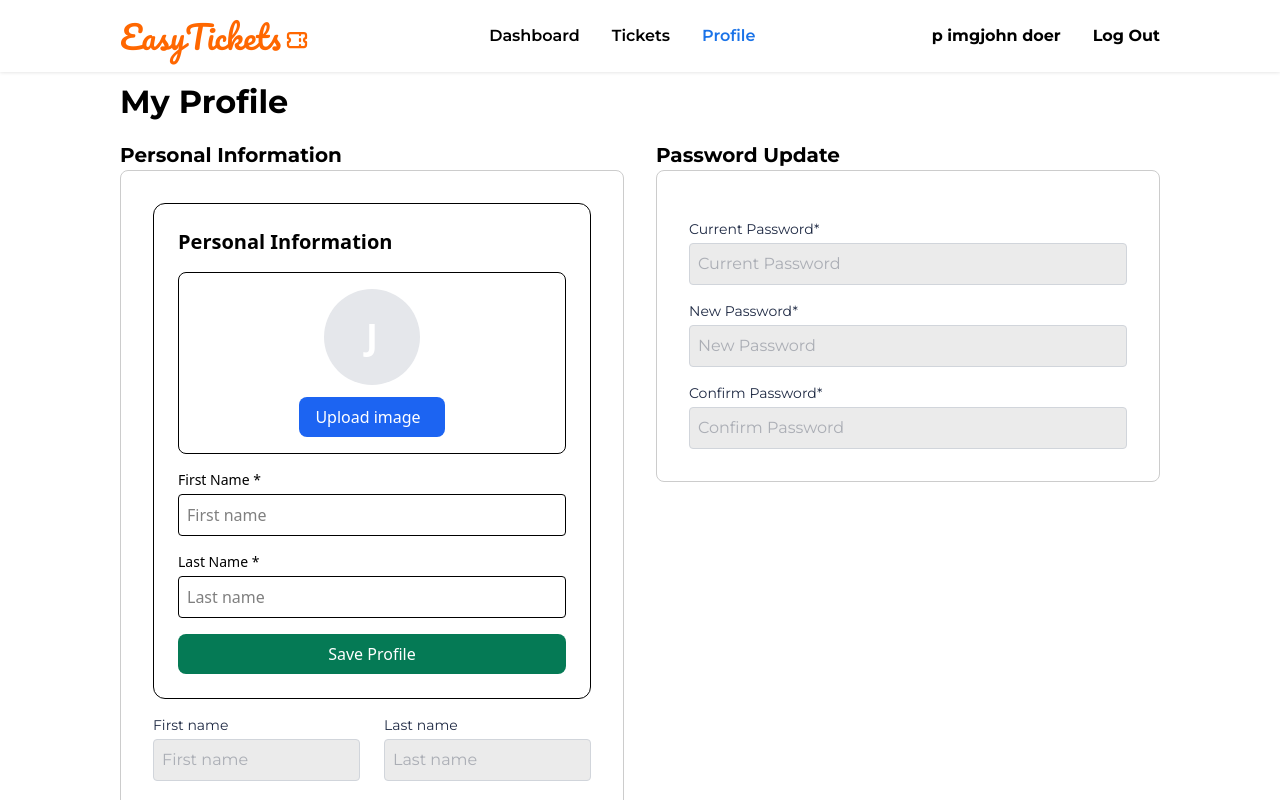
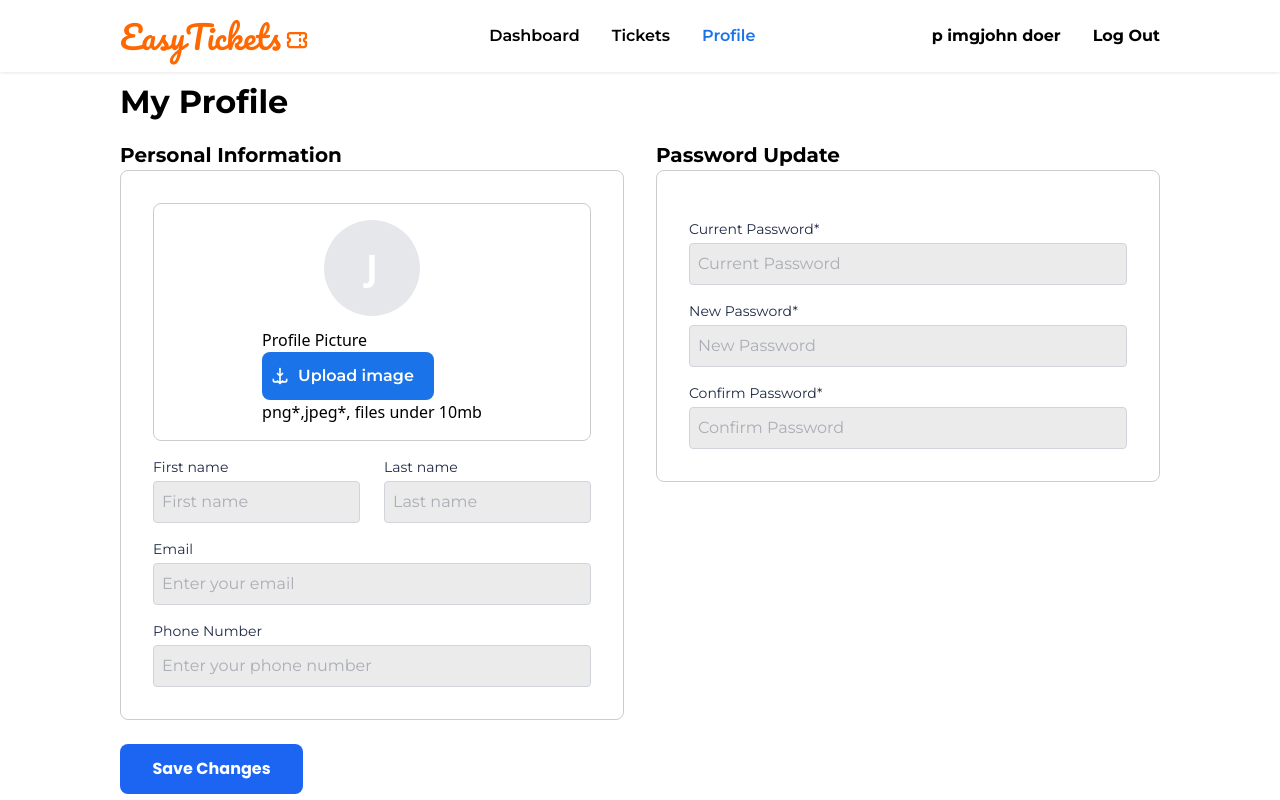
Before and after one commit to mafindijr/easy-ticketing-app, a React (Vite) app: page /profile in a window 1280 px wide. Shown: the top 800 px of the page. Built offline with nearby package versions, Linux system fonts and the light colour scheme.

Commit message:
improving the styles to match the design

```diff
--- a/src/components/test-profile.jsx
+++ b/src/components/test-profile.jsx
@@ -1,44 +1,46 @@
 import React, { useState } from "react";
-import { useForm, Controller } from "react-hook-form";
 
-export default function ProfileForm() {
-  const { handleSubmit, control, register, reset, formState: { errors } } = useForm();
+const ProfileUploader = () => {
+  const [imageFile, setImageFile] = useState(null);
   const [previewUrl, setPreviewUrl] = useState(null);
-  const [errorMsg, setErrorMsg] = useState("");
+  const [error, setError] = useState("");
 
-  const onSubmit = (data) => {
-    console.log(data);
+  const handleChange = (e) => {
+    const file = e.target.files[0];
+    if (!file) return;
+
+    // validate file type
+    const validTypes = ["image/png", "image/jpeg", "image/jpg"];
+    if (!validTypes.includes(file.type)) {
+      setError("File type not supported. Please upload a png, jpeg, or jpg");
+      setImageFile(null);
+      setPreviewUrl(null);
+      return;
+    }
+
+    // validate size
+    if (file.size > 10 * 1024 * 1024) {
+      setError("File too large. Max 10MB");
+      setImageFile(null);
+      setPreviewUrl(null);
+      return;
+    }
+
+    setError("");
+    setImageFile(file);
+    setPreviewUrl(URL.createObjectURL(file));
   };
 
-  const validateImage = (file) => {
-    const validTypes = ["image/png", "image/jpeg", "image/jpg"];
-    if (!file) return true;
-    if (!validTypes.includes(file.type)) {
-      setErrorMsg("File type not supported. Please upload a png, jpeg, or jpg");
-      return false;
-    }
-    if (file.size > 10 * 1024 * 1024) {
-      setErrorMsg("File too large. Max 10MB");
-      return false;
-    }
-    setErrorMsg("");
-    return true;
+  const handleRemove = () => {
+    setImageFile(null);
+    setPreviewUrl(null);
+    setError("");
   };
 
   return (
-    <form onSubmit={handleSubmit(onSubmit)} className="max-w-md mx-auto border p-6 rounded-xl">
-      <h2 className="text-xl font-semibold mb-4">Personal Information</h2>
+    <div>
 
-      {/* Profile Picture */}
-      <Controller
-        control={control}
-        name="profileImage"
-        defaultValue={null}
-        rules={{
-          validate: validateImage,
-        }}
-        render={({ field: { onChange, value } }) => (
-          <div className="border p-4 rounded-lg flex flex-col items-center mb-4">
+      <div className="border border-[#cccccc] p-4 rounded-lg flex flex-col items-center">
         <div className="w-24 h-24 mb-3 rounded-full bg-gray-200 flex items-center justify-center text-4xl font-bold text-white overflow-hidden">
           {previewUrl ? (
             <img
@@ -50,166 +52,171 @@ export default function ProfileForm() {
             "J"
           )}
         </div>
-            <label className="cursor-pointer inline-flex items-center space-x-2 bg-blue-600 text-white px-4 py-2 rounded-lg">
+            <div className="flex flex-col">
+              <h4>Profile Picture</h4>
+               <div className="inline-flex gap-[10px]">
+                <label className="w-[172px] bg-homeexplore text-[16px] font-montserrat font-semibold rounded-[8px] px-[8px] py-[12px] cursor-pointer inline-flex items-center space-x-2 text-white">
+                <svg
+                    xmlns="http://www.w3.org/2000/svg"
+                    className="h-5 w-5"
+                    fill="none"
+                    viewBox="0 0 24 24"
+                    stroke="currentColor"
+                >
+                    <path
+                    strokeLinecap="round"
+                    strokeLinejoin="round"
+                    strokeWidth={2}
+                    d="M4 16v1a2 2 0 002 2h12a2 2 0 002-2v-1M12 12v9m0 0l-3-3m3 3l3-3M12 3v9m0 0l-3-3m3 3l3-3"
+                    />
+                </svg>
                 <span>Upload image</span>
                 <input
                     type="file"
                     accept="image/png, image/jpeg"
+                    onChange={handleChange}
                     className="hidden"
-                onChange={(e) => {
-                  const file = e.target.files[0];
-                  if (validateImage(file)) {
-                    onChange(file);
-                    setPreviewUrl(URL.createObjectURL(file));
-                  } else {
-                    onChange(null);
-                    setPreviewUrl(null);
-                  }
-                }}
                 />
                 </label>
-            {value && (
+
+                {imageFile && (
                 <button
-                type="button"
-                onClick={() => {
-                  onChange(null);
-                  setPreviewUrl(null);
-                  setErrorMsg("");
-                }}
-                className="mt-2 px-4 py-2 bg-gray-300 rounded-lg"
+                    onClick={handleRemove}
+                    className="w-[92px] text-[16px] text-[#999999] font-montserrat font-semibold rounded-[8px] px-[8px] py-[12px]"
+                    style={{boxShadow: " 0px 2px 0px 1px rgba(0, 0, 0, 0.25)"}}
+
                 >
                     Remove
                 </button>
                 )}
-            {errorMsg && <p className="text-red-600 text-sm mt-2">{errorMsg}</p>}
               </div>
-        )}
-      />
-
-      {/* First Name */}
-      <div className="mb-4">
-        <label className="block text-sm font-medium mb-1">First Name *</label>
-        <input
-          className={`border w-full p-2 rounded ${errors.firstName ? "border-red-500" : ""}`}
-          placeholder="First name"
-          {...register("firstName", { required: "First name is required" })}
-        />
-        {errors.firstName && <p className="text-red-500 text-sm">{errors.firstName.message}</p>}
+                <span>png*,jpeg*, files under 10mb</span>
             </div>
 
-      {/* Last Name */}
-      <div className="mb-4">
-        <label className="block text-sm font-medium mb-1">Last Name *</label>
-        <input
-          className={`border w-full p-2 rounded ${errors.lastName ? "border-red-500" : ""}`}
-          placeholder="Last name"
-          {...register("lastName", { required: "Last name is required" })}
-        />
-        {errors.lastName && <p className="text-red-500 text-sm">{errors.lastName.message}</p>}
+
+        {error && <p className="text-red-600 text-sm mt-2">{error}</p>}
       </div>
+    </div>
+  );
+};
 
-      <button type="submit" className="bg-green-600 text-white px-5 py-2 rounded-lg w-full">
-        Save Profile
-      </button>
-    </form>
-  );
-}
+export default ProfileUploader;
 
 
 
 // import React, { useState } from "react";
+// import { useForm, Controller } from "react-hook-form";
 
-// const ProfileUploader = () => {
-//   const [imageFile, setImageFile] = useState(null);
+// export default function ProfileForm() {
+//   const { handleSubmit, control, register, reset, formState: { errors } } = useForm();
 //   const [previewUrl, setPreviewUrl] = useState(null);
-//   const [error, setError] = useState("");
+//   const [errorMsg, setErrorMsg] = useState("");
 
-//   const handleChange = (e) => {
-//     const file = e.target.files[0];
-//     if (!file) return;
-
-//     // validate file type
-//     const validTypes = ["image/png", "image/jpeg", "image/jpg"];
-//     if (!validTypes.includes(file.type)) {
-//       setError("File type not supported. Please upload a png, jpeg, or jpg");
-//       setImageFile(null);
-//       setPreviewUrl(null);
-//       return;
-//     }
-
-//     // validate size
-//     if (file.size > 10 * 1024 * 1024) {
-//       setError("File too large. Max 10MB");
-//       setImageFile(null);
-//       setPreviewUrl(null);
-//       return;
-//     }
-
-//     setError("");
-//     setImageFile(file);
-//     setPreviewUrl(URL.createObjectURL(file));
+//   const onSubmit = (data) => {
+//     console.log(data);
 //   };
 
-//   const handleRemove = () => {
-//     setImageFile(null);
-//     setPreviewUrl(null);
-//     setError("");
+//   const validateImage = (file) => {
+//     const validTypes = ["image/png", "image/jpeg", "image/jpg"];
+//     if (!file) return true;
+//     if (!validTypes.includes(file.type)) {
+//       setErrorMsg("File type not supported. Please upload a png, jpeg, or jpg");
+//       return false;
+//     }
+//     if (file.size > 10 * 1024 * 1024) {
+//       setErrorMsg("File too large. Max 10MB");
+//       return false;
+//     }
+//     setErrorMsg("");
+//     return true;
 //   };
 
 //   return (
-//     <div className="p-6 border rounded-xl max-w-md mx-auto">
+//     <form onSubmit={handleSubmit(onSubmit)} className="max-w-md mx-auto border p-6 rounded-xl">
 //       <h2 className="text-xl font-semibold mb-4">Personal Information</h2>
 
-//       <div className="border p-4 rounded-lg flex flex-col items-center">
-//         <div className="w-24 h-24 mb-3 rounded-full bg-gray-200 flex items-center justify-center text-4xl font-bold text-white overflow-hidden">
-//           {previewUrl ? (
-//             <img
-//               src={previewUrl}
-//               alt="preview"
-//               className="object-cover w-full h-full rounded-full"
-//             />
-//           ) : (
-//             "J"
-//           )}
-//         </div>
+//       {/* Profile Picture */}
+//       <Controller
+//         control={control}
+//         name="profileImage"
+//         defaultValue={null}
+//         rules={{
+//           validate: validateImage,
+//         }}
+//         render={({ field: { onChange, value } }) => (
+//           <div className="border p-4 rounded-lg flex flex-col items-center mb-4">
+//             <div className="w-24 h-24 mb-3 rounded-full bg-gray-200 flex items-center justify-center text-4xl font-bold text-white overflow-hidden">
+//               {previewUrl ? (
+//                 <img
+//                   src={previewUrl}
+//                   alt="preview"
+//                   className="object-cover w-full h-full rounded-full"
+//                 />
+//               ) : (
+//                 "J"
+//               )}
+//             </div>
+//             <label className="cursor-pointer inline-flex items-center space-x-2 bg-blue-600 text-white px-4 py-2 rounded-lg">
+//               <span>Upload image</span>
+//               <input
+//                 type="file"
+//                 accept="image/png, image/jpeg"
+//                 className="hidden"
+//                 onChange={(e) => {
+//                   const file = e.target.files[0];
+//                   if (validateImage(file)) {
+//                     onChange(file);
+//                     setPreviewUrl(URL.createObjectURL(file));
+//                   } else {
+//                     onChange(null);
+//                     setPreviewUrl(null);
+//                   }
+//                 }}
+//               />
+//             </label>
+//             {value && (
+//               <button
+//                 type="button"
+//                 onClick={() => {
+//                   onChange(null);
+//                   setPreviewUrl(null);
+//                   setErrorMsg("");
+//                 }}
+//                 className="mt-2 px-4 py-2 bg-gray-300 rounded-lg"
+//               >
+//                 Remove
+//               </button>
+//             )}
+//             {errorMsg && <p className="text-red-600 text-sm mt-2">{errorMsg}</p>}
+//           </div>
+//         )}
+//       />
 
-//         <label className="cursor-pointer inline-flex items-center space-x-2 bg-blue-600 text-white px-4 py-2 rounded-lg">
-//           <svg
-//             xmlns="http://www.w3.org/2000/svg"
-//             className="h-5 w-5"
-//             fill="none"
-//             viewBox="0 0 24 24"
-//             stroke="currentColor"
-//           >
-//             <path
-//               strokeLinecap="round"
-//               strokeLinejoin="round"
-//               strokeWidth={2}
-//               d="M4 16v1a2 2 0 002 2h12a2 2 0 002-2v-1M12 12v9m0 0l-3-3m3 3l3-3M12 3v9m0 0l-3-3m3 3l3-3"
-//             />
-//           </svg>
-//           <span>Upload image</span>
-//           <input
-//             type="file"
-//             accept="image/png, image/jpeg"
-//             onChange={handleChange}
-//             className="hidden"
-//           />
-//         </label>
+//       {/* First Name */}
+//       <div className="mb-4">
+//         <label className="block text-sm font-medium mb-1">First Name *</label>
+//         <input
+//           className={`border w-full p-2 rounded ${errors.firstName ? "border-red-500" : ""}`}
+//           placeholder="First name"
+//           {...register("firstName", { required: "First name is required" })}
+//         />
+//         {errors.firstName && <p className="text-red-500 text-sm">{errors.firstName.message}</p>}
+//       </div>
 
-//         {imageFile && (
-//           <button
-//             onClick={handleRemove}
-//             className="mt-2 px-4 py-2 bg-gray-300 rounded-lg"
-//           >
-//             Remove
-//           </button>
-//         )}
+//       {/* Last Name */}
+//       <div className="mb-4">
+//         <label className="block text-sm font-medium mb-1">Last Name *</label>
+//         <input
+//           className={`border w-full p-2 rounded ${errors.lastName ? "border-red-500" : ""}`}
+//           placeholder="Last name"
+//           {...register("lastName", { required: "Last name is required" })}
+//         />
+//         {errors.lastName && <p className="text-red-500 text-sm">{errors.lastName.message}</p>}
+//       </div>
 
-//         {error && <p className="text-red-600 text-sm mt-2">{error}</p>}
-//       </div>
-//     </div>
+//       <button type="submit" className="bg-green-600 text-white px-5 py-2 rounded-lg w-full">
+//         Save Profile
+//       </button>
+//     </form>
 //   );
-// };
-
-// export default ProfileUploader;
+// }
```
Lines whose indentation alone changed are shown as unchanged.
